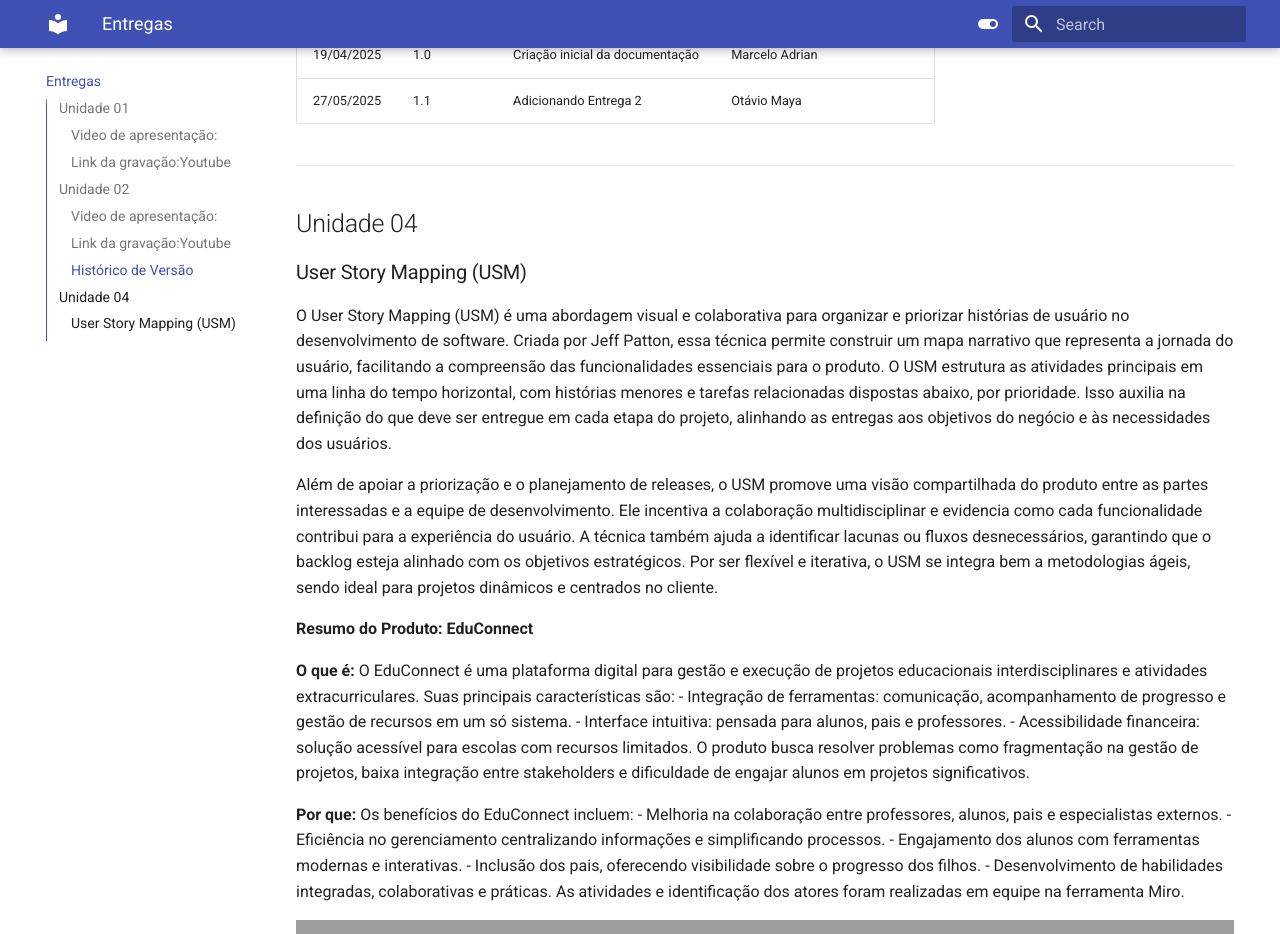
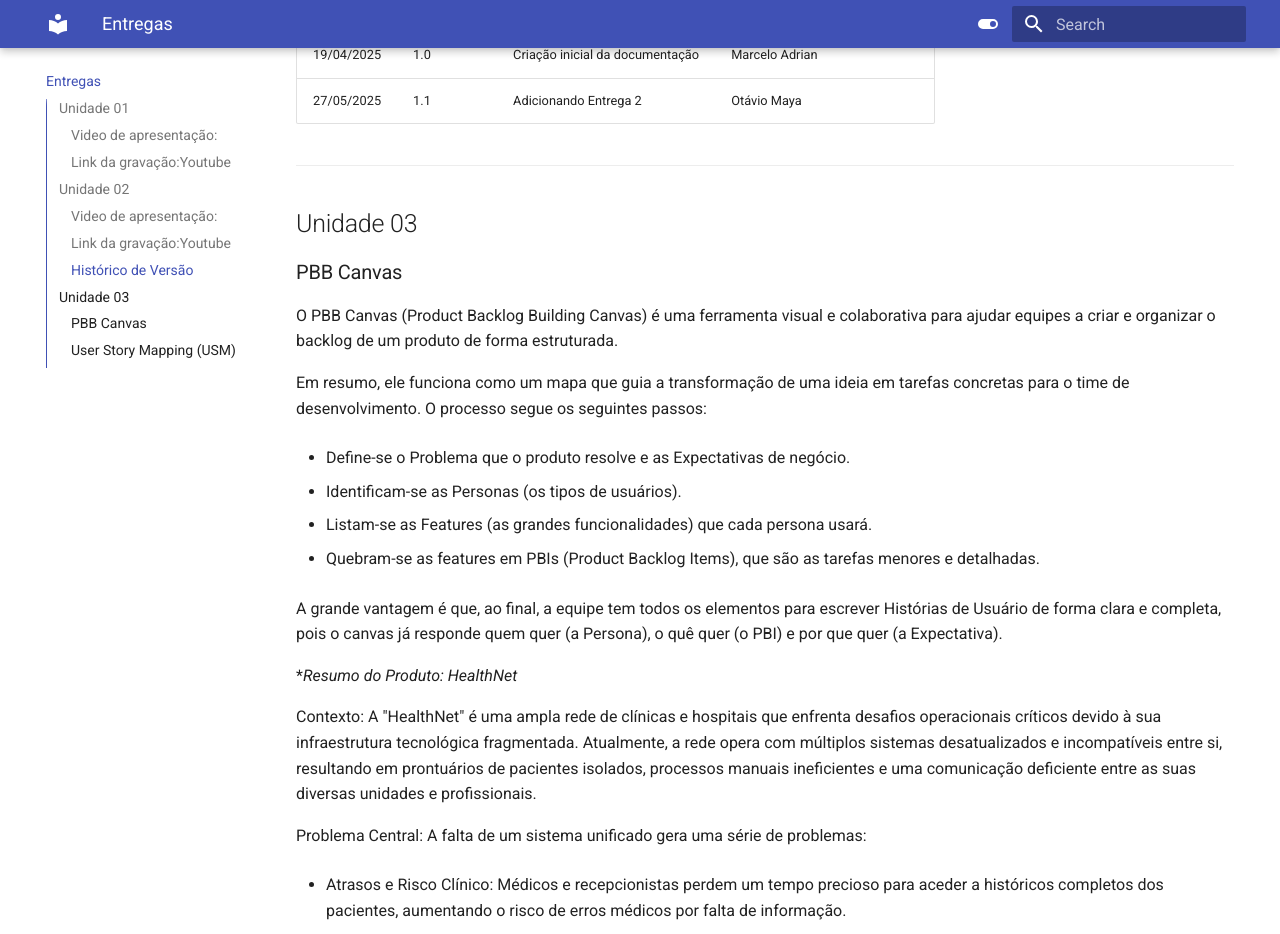
Before and after one commit to mdsreq-fga-unb/2025.1-T01-CORIGGE, an MkDocs documentation site: the page built from docs/entregas.md, in a window 1280 px wide and 1400 px high, scrolled down 1322 px. Shown: the top 934 px of the window. Built offline with MkDocs 1.6.1 and Material for MkDocs 9.7.7, drawn with Linux system fonts in a browser that asks for light colours; some of the changed text lies outside the part shown; grey boxes are pictures that could not be loaded.

Commit message:
Adicione os estudos de caso com o BDD e PBB à sessão de entregas

```diff
--- a/docs/entregas.md
+++ b/docs/entregas.md
@@ -22,13 +22,77 @@
 
 ---
 
-## Unidade 04
+## Unidade 03
+
+### PBB Canvas
+
+O PBB Canvas (Product Backlog Building Canvas) é uma ferramenta visual e colaborativa para ajudar equipes a criar e organizar o backlog de um produto de forma estruturada.
+
+Em resumo, ele funciona como um mapa que guia a transformação de uma ideia em tarefas concretas para o time de desenvolvimento. O processo segue os seguintes passos:
+
+- Define-se o Problema que o produto resolve e as Expectativas de negócio.
+
+- Identificam-se as Personas (os tipos de usuários).
+
+- Listam-se as Features (as grandes funcionalidades) que cada persona usará.
+
+- Quebram-se as features em PBIs (Product Backlog Items), que são as tarefas menores e detalhadas.
+
+A grande vantagem é que, ao final, a equipe tem todos os elementos para escrever Histórias de Usuário de forma clara e completa, pois o canvas já responde quem quer (a Persona), o quê quer (o PBI) e por que quer (a Expectativa).
+
+**Resumo do Produto: *HealthNet**
+
+Contexto:
+A "HealthNet" é uma ampla rede de clínicas e hospitais que enfrenta desafios operacionais críticos devido à sua infraestrutura tecnológica fragmentada. Atualmente, a rede opera com múltiplos sistemas desatualizados e incompatíveis entre si, resultando em prontuários de pacientes isolados, processos manuais ineficientes e uma comunicação deficiente entre as suas diversas unidades e profissionais.
+
+Problema Central:
+A falta de um sistema unificado gera uma série de problemas:
+
+- Atrasos e Risco Clínico: Médicos e recepcionistas perdem um tempo precioso para aceder a históricos completos dos pacientes, aumentando o risco de erros médicos por falta de informação.
+
+- Ineficiência Operacional: Processos como agendamento de consultas e dispensação de medicamentos são lentos, propensos a erros e geram frustração tanto para os funcionários (médicos, farmacêuticos, coordenadores) quanto para os pacientes.
+
+- Experiência do Paciente Negativa: Os pacientes sentem-se desinformados, sem um acesso fácil e centralizado ao seu próprio histórico de saúde, resultados de exames ou agendamentos.
+
+Solução Proposta:
+O produto a ser construído é um Sistema de Gestão Integrado HealthNet, uma plataforma de software moderna e centralizada, desenhada para resolver os problemas fundamentais da rede. O objetivo é unificar a gestão de dados e otimizar os fluxos de trabalho, focando em funcionalidades-chave como:
+
+- Gestão de Prontuário Eletrónico do Paciente (PEP)
+
+- Agendamento Inteligente de Consultas
+
+- Sistema de Prescrição e Farmácia Integrado
+
+- Portal do Paciente
+
+
+<iframe width="768" height="432" src="https://miro.com/app/live-embed/uXjVIm4FXpA=/?embedMode=view_only_without_ui&moveToViewport=-10734,-12401,20834,11984&embedId=979808496947" frameborder="0" scrolling="no" allow="fullscreen; clipboard-read; clipboard-write" allowfullscreen></iframe>
+
+Após a construção do Product Backlog Building (PBB) Canvas, obtivemos uma visão estratégica e holística do produto "HealthNet". Mapeámos os problemas, as expectativas, as personas, as funcionalidades essenciais e os Itens do Backlog do Produto (PBIs) que definem o que precisa de ser construído e porquê.
+
+No entanto, para garantir que a equipa de desenvolvimento construa as funcionalidades exatamente como foram idealizadas, precisamos de traduzir estes requisitos de alto nível em especificações de comportamento claras e testáveis. É aqui que o Behavior-Driven Development (BDD) entra como o próximo passo natural e lógico.
+
+O BDD preenche a lacuna entre a estratégia do PBB e a execução técnica. Partindo dos elementos que já definimos:
+
+- A Persona do PBB diz-nos "Quem?" (o ator da história).
+
+- O PBI (Item do Backlog) diz-nos "O Quê?" (a ação desejada).
+
+- O Benefício da funcionalidade diz-nos "Porquê?" (o valor gerado).
+
+Estes três componentes formam a base para as Histórias de Usuário. Por sua vez, cada História de Usuário é detalhada através de Cenários de Aceitação escritos no formato Dado-Quando-Então. Estes cenários descrevem exemplos concretos do comportamento esperado do sistema, eliminando ambiguidades e criando uma linguagem comum entre gestores, desenvolvedores e analistas de qualidade.
+
+A seguir, demonstraremos este processo em prática, detalhando as Histórias de Usuário e os cenários BDD para as funcionalidades priorizadas, garantindo assim que a visão estratégica do PBB se transforme em funcionalidades precisas e de alto valor.
+
+https://docs.google.com/document/d/19XinDfzDs0-kPgJbNHZBzaNBkR8u4V5YjolIq0tVLD0/edit?usp=sharing
+
 
 ### User Story Mapping (USM)
 
 O User Story Mapping (USM) é uma abordagem visual e colaborativa para organizar e priorizar histórias de usuário no desenvolvimento de software. Criada por Jeff Patton, essa técnica permite construir um mapa narrativo que representa a jornada do usuário, facilitando a compreensão das funcionalidades essenciais para o produto. O USM estrutura as atividades principais em uma linha do tempo horizontal, com histórias menores e tarefas relacionadas dispostas abaixo, por prioridade. Isso auxilia na definição do que deve ser entregue em cada etapa do projeto, alinhando as entregas aos objetivos do negócio e às necessidades dos usuários.
 
 Além de apoiar a priorização e o planejamento de releases, o USM promove uma visão compartilhada do produto entre as partes interessadas e a equipe de desenvolvimento. Ele incentiva a colaboração multidisciplinar e evidencia como cada funcionalidade contribui para a experiência do usuário. A técnica também ajuda a identificar lacunas ou fluxos desnecessários, garantindo que o backlog esteja alinhado com os objetivos estratégicos. Por ser flexível e iterativa, o USM se integra bem a metodologias ágeis, sendo ideal para projetos dinâmicos e centrados no cliente.
+
 
 **Resumo do Produto: EduConnect**
 
```
